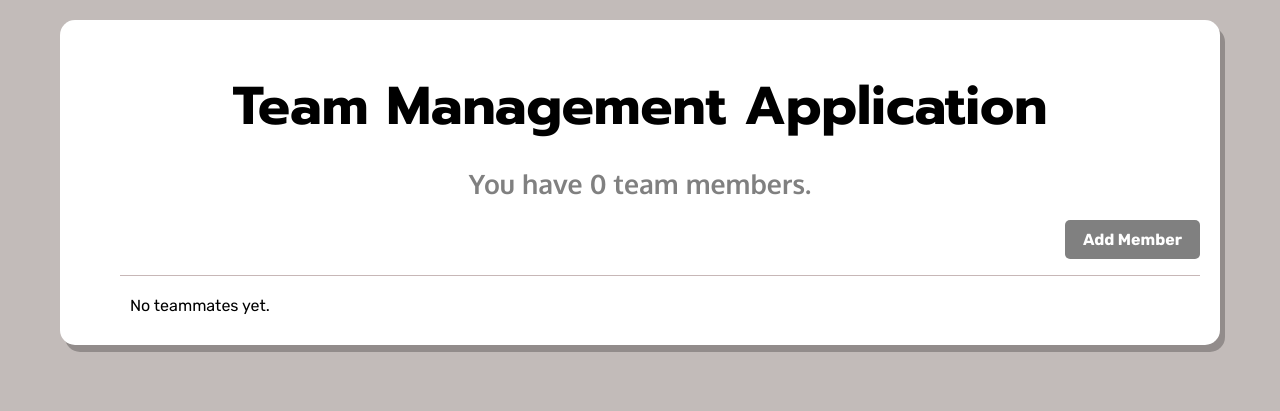
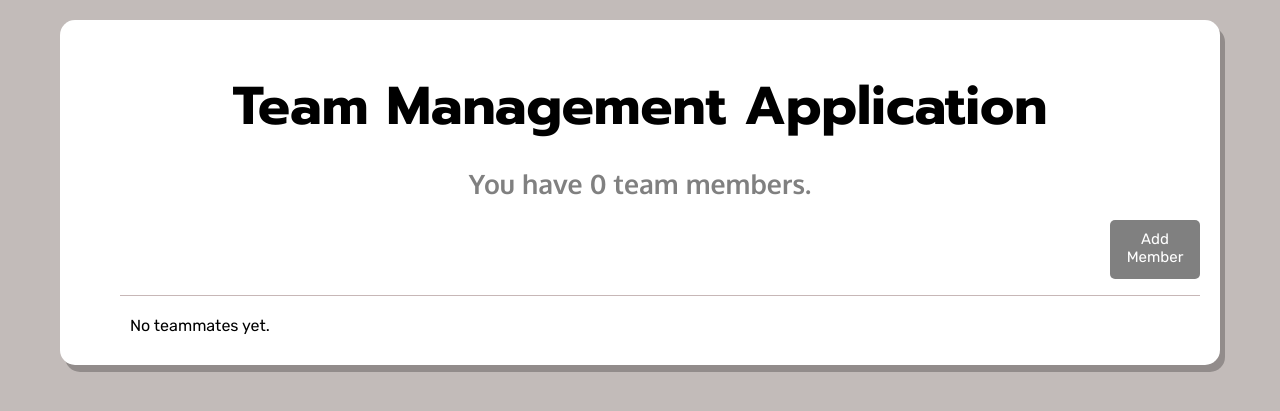
Before and after one commit to tylerlam1/team-management, a Django app: page / in a window 1280 px wide. Shown: the top 411 px of the page. Run offline with Django 4.2, Linux system fonts and the light colour scheme; data that the repository does not hold is empty.

Commit message:
style: Change up button styling

```diff
--- a/manager/static/style.css
+++ b/manager/static/style.css
@@ -33,13 +33,14 @@ h2 {
 }
 
 .button {
-  width: 115px;
+  height: 39px;
+  width: 70px;
+  font-size: 15px;
   background: grey;
   padding: 10px;
   text-align: center;
   border-radius: 5px;
   color: white;
-  font-weight: bold;
   text-decoration: none;
 }
 
@@ -79,3 +80,9 @@ input[type="text"] {
   border-radius: 4px;
   padding: 10px 10px;
 }
+
+input[type="submit"] {
+  cursor: pointer;
+  border-width: 0;
+  border-style: none;
+}
--- a/manager/templates/delete_user.html
+++ b/manager/templates/delete_user.html
@@ -6,6 +6,7 @@
     {% csrf_token %}
     <p>Are you sure you want to delete {{ object.first_name }} from the app?</p>
     {{ form }}
-    <input type="submit" value="Confirm" />
+    <a class="button" href="/">Cancel</a>
+    <input class="button" type="submit" value="Confirm" />
   </form>
 </div>
```
